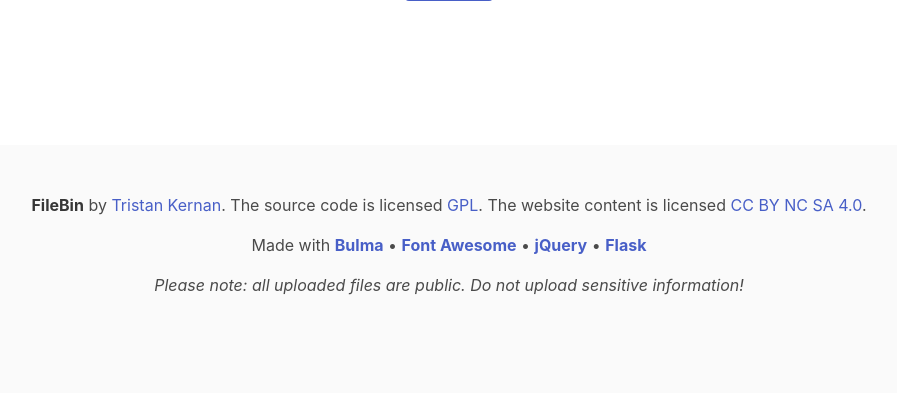
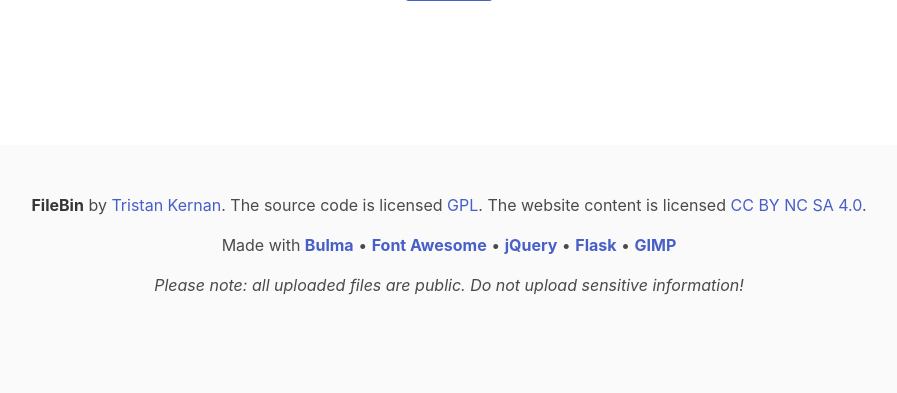
Before and after one commit to tristanmkernan/filebin, a Flask app: page / in a window 1280 px wide. Shown: the part 442-835 px from the top of the page, without its empty margins (191-1088 px from the left). Run offline with Flask 2, Linux system fonts and the light colour scheme; parts of the project's set-up code (start-up, migrations or seed data) failed here and were passed over; some libraries are stand-ins or nearby versions.

Commit message:
docs: add GIMP attribution

```diff
--- a/templates/skeleton.html
+++ b/templates/skeleton.html
@@ -88,6 +88,8 @@
                 <strong><a href="https://jquery.com/">jQuery</a></strong>
                 &bull;
                 <strong><a href="http://flask.pocoo.org/">Flask</a></strong>
+                &bull;
+                <strong><a href="https://www.gimp.org/">GIMP</a></strong>
             </p>
             <p class="is-italic">
                 Please note: all uploaded files are public. Do not upload sensitive information!
```
Also changed, not shown: README.md.
